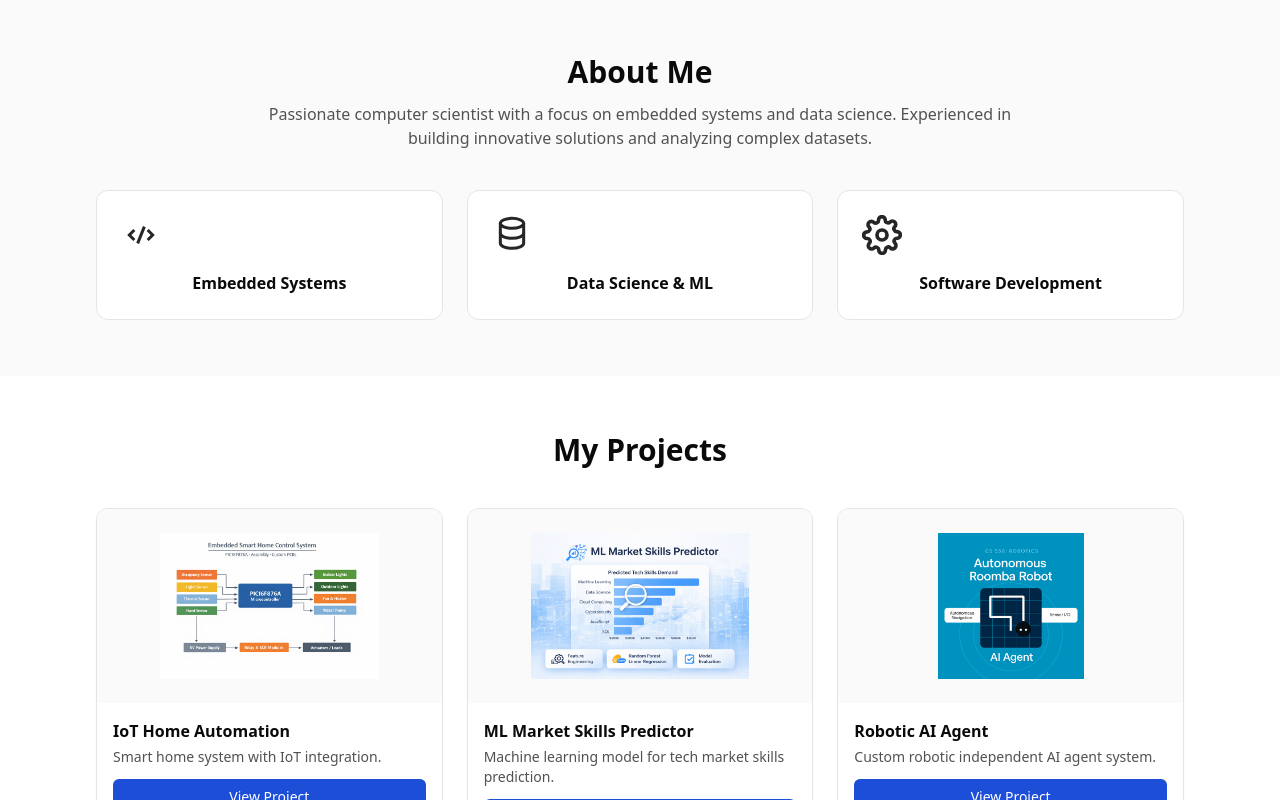
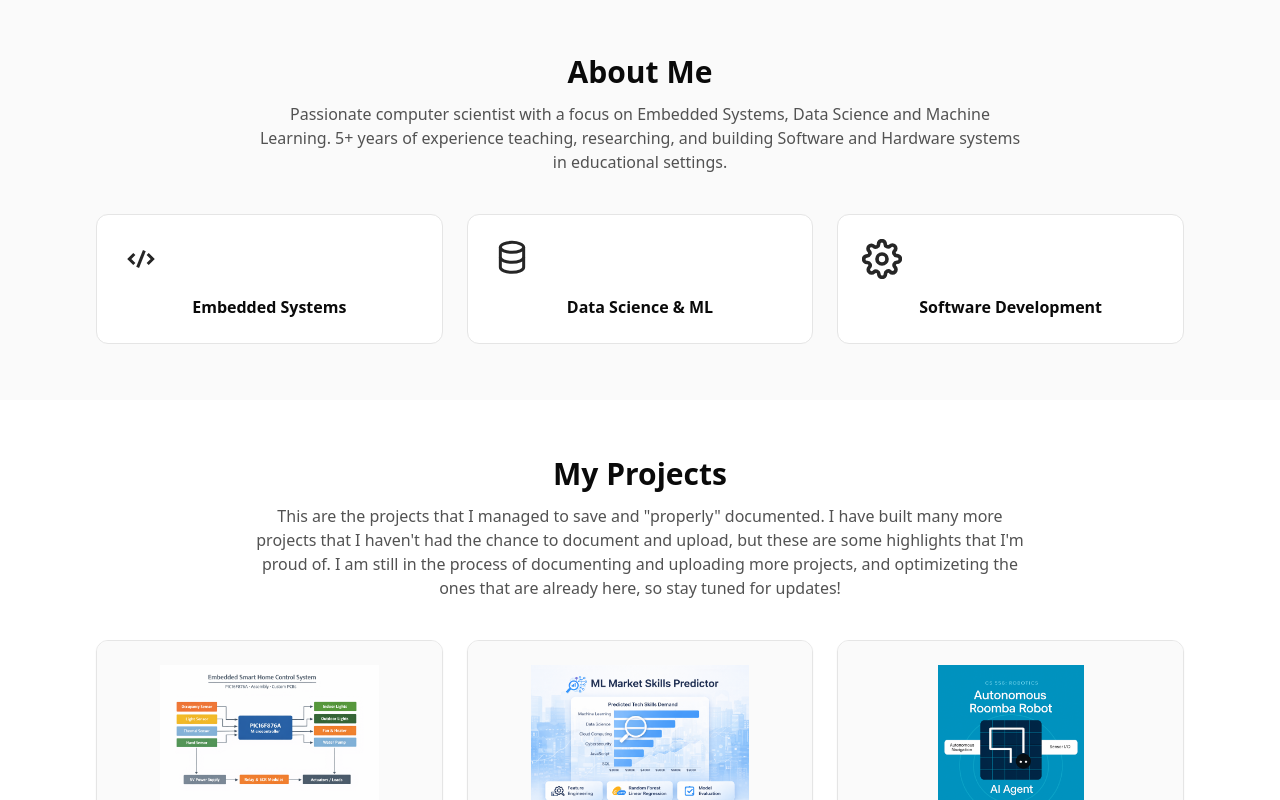
Before and after one commit to cmartinez1542/React-Portfolio, a React (Vite) app: page / in a window 1280 px wide. Shown: the part 418-1218 px from the top of the page. Built offline with nearby package versions, Linux system fonts and the light colour scheme.

Commit message:
Updated tags and descriptions

```diff
--- a/src/app/App.jsx
+++ b/src/app/App.jsx
@@ -102,8 +102,8 @@ export default function App() {
         <Container>
           <h2 className="text-center text-2xl sm:text-3xl font-semibold">About Me</h2>
           <p className="mt-3 text-center text-neutral-600 max-w-3xl mx-auto">
-            Passionate computer scientist with a focus on embedded systems and data science.
-            Experienced in building innovative solutions and analyzing complex datasets.
+            Passionate computer scientist with a focus on Embedded Systems, Data Science and Machine Learning.
+            5+ years of experience teaching, researching, and building Software and Hardware systems in educational settings.
           </p>
 
 <div className="mt-10 grid gap-6 sm:grid-cols-3 text-center">
@@ -171,6 +171,12 @@ export default function App() {
       <section id="projects" className="py-14">
         <Container>
           <h2 className="text-center text-2xl sm:text-3xl font-semibold">My Projects</h2>
+          <p className="mt-3 text-center text-neutral-600 max-w-3xl mx-auto">
+            This are the projects that I managed to save and "properly" documented.
+            I have built many more projects that I haven't had the chance to document and upload,
+            but these are some highlights that I'm proud of. I am still in the process of
+            documenting and uploading more projects, and optimizeting the ones that are already here, so stay tuned for updates!
+          </p>
           <div className="mt-10 grid gap-6 sm:grid-cols-3">
             {projects.map((p) => (
               <ProjectCard key={p.slug} project={p} />
--- a/src/data/site.js
+++ b/src/data/site.js
@@ -6,7 +6,7 @@ export const site = {
   links: {
     github: "https://github.com/davidmtzh",
     linkedin: "https://www.linkedin.com/in/carlos-d-martinez-6bb753363/",
-    resume: "/React-Portfolio/public/resume.pdf",
+    resume: "/React-Portfolio/resume.pdf",
   },
   tagline:
     "I build practical systems across embedded hardware, robotics, and data-driven software. I care about clean architecture, measurable results, and shipping.",
```
